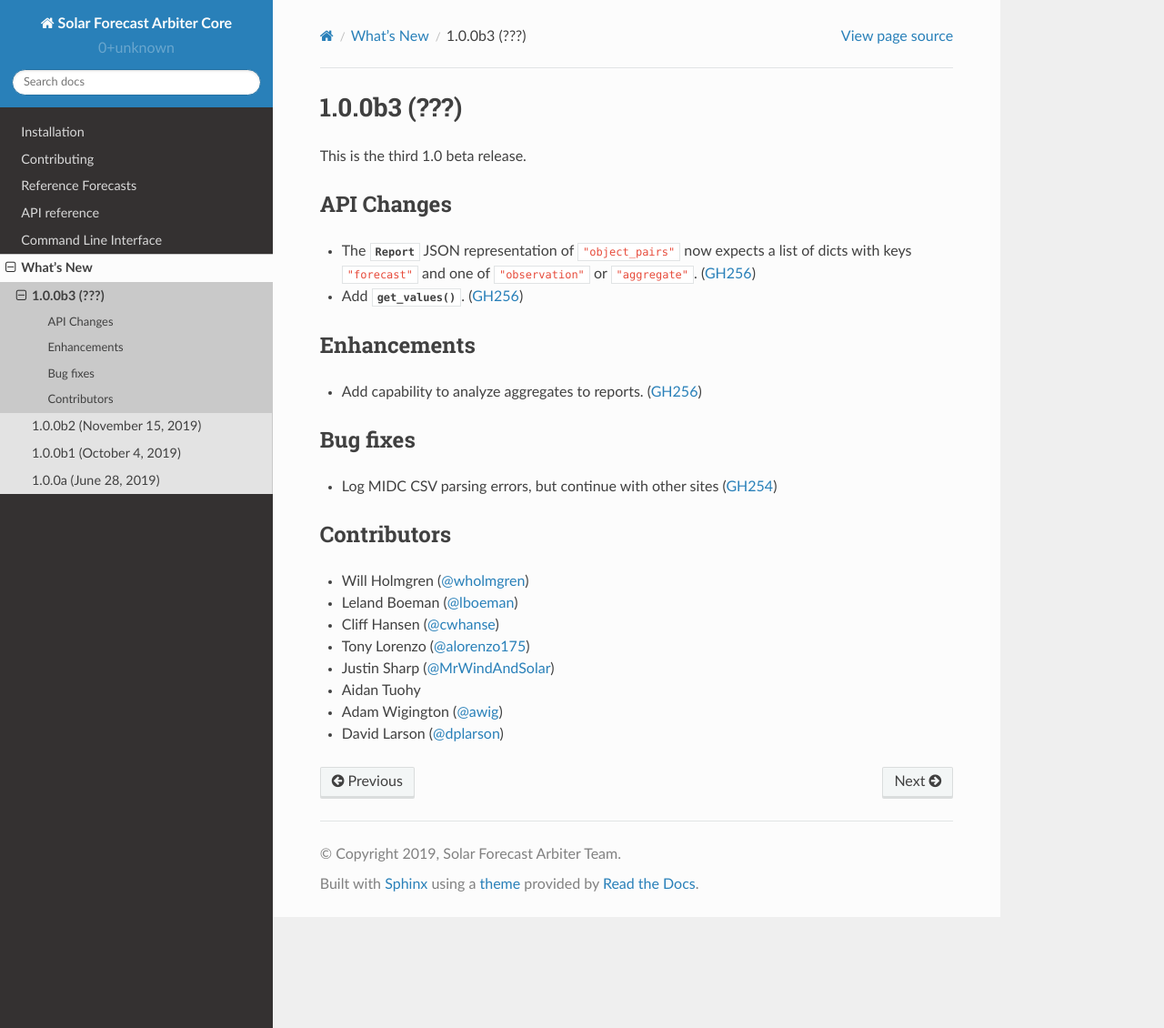
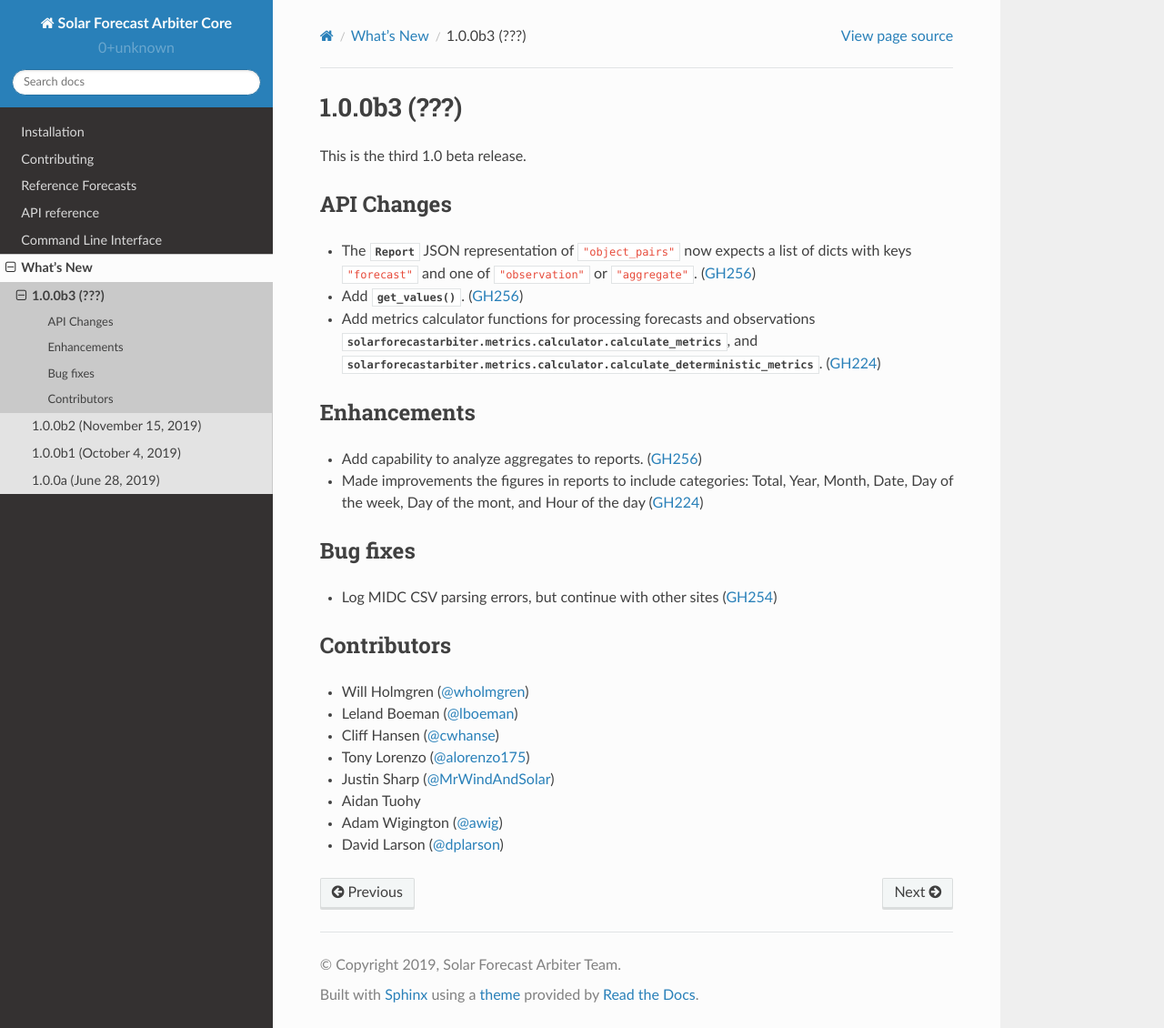
Before and after one commit to SolarArbiter/solarforecastarbiter-core, a Sphinx documentation site: the page built from docs/source/whatsnew/1.0.0b3.rst, in a window 1280 px wide and 1130 px high. Shown: the whole window at 91% size. Built offline with Sphinx 7.4.7 and the Read the Docs theme 2.0.0, drawn with Linux system fonts in a browser that asks for light colours.

Commit message:
Moved PR #224 from 1.0.0b2 to 1.0.0b3 changelog release and corrected a spelling error

```diff
--- a/docs/source/whatsnew/1.0.0b2.rst
+++ b/docs/source/whatsnew/1.0.0b2.rst
@@ -8,9 +8,6 @@ This is the second 1.0 beta release.
 
 API Changes
 ~~~~~~~~~~~
-* Add metrics calculator functions for processing forecasts and observations
-  :py:mod:`solarforecastarbiter.metrics.calculator.calculate_metrics`, and
-  :py:mod:`solarforecastarbiter.metrics.calculator.calculate_deterministic_metrics`. (:pull:`224`)
 * Add metrics preprocessing functions
   :py:mod:`solarforecastarbiter.metrics.preprocessing.apply_validation`,
   :py:mod:`solarforecastarbiter.metrics.preprocessing.resample_and_align`, and
@@ -41,8 +38,6 @@ API Changes
 
 Enhancements
 ~~~~~~~~~~~~
-* Made improvements the figures in reports to include categories:
-  total, year, month, date, weekday, day, hour (:pull:`224`)
 * Dictionary of metric results from metrics.calculator now has structure with
   levels of  1) category type 2) metric type 3) category value, 4) metric value
   (:pull:`224`)
--- a/docs/source/whatsnew/1.0.0b3.rst
+++ b/docs/source/whatsnew/1.0.0b3.rst
@@ -14,10 +14,16 @@ API Changes
   (:pull:`256`)
 * Add :py:meth:`~solarforecastarbiter.io.api.APISession.get_values`.
   (:pull:`256`)
+* Add metrics calculator functions for processing forecasts and observations
+  :py:mod:`solarforecastarbiter.metrics.calculator.calculate_metrics`, and
+  :py:mod:`solarforecastarbiter.metrics.calculator.calculate_deterministic_metrics`. (:pull:`224`)
 
 Enhancements
 ~~~~~~~~~~~~
 * Add capability to analyze aggregates to reports. (:pull:`256`)
+* Made improvements the figures in reports to include categories:
+  Total, Year, Month, Date, Day of the week, Day of the mont, and
+  Hour of the day (:pull:`224`)
 
 Bug fixes
 ~~~~~~~~~
```
Also changed, not shown: 1 other file.
